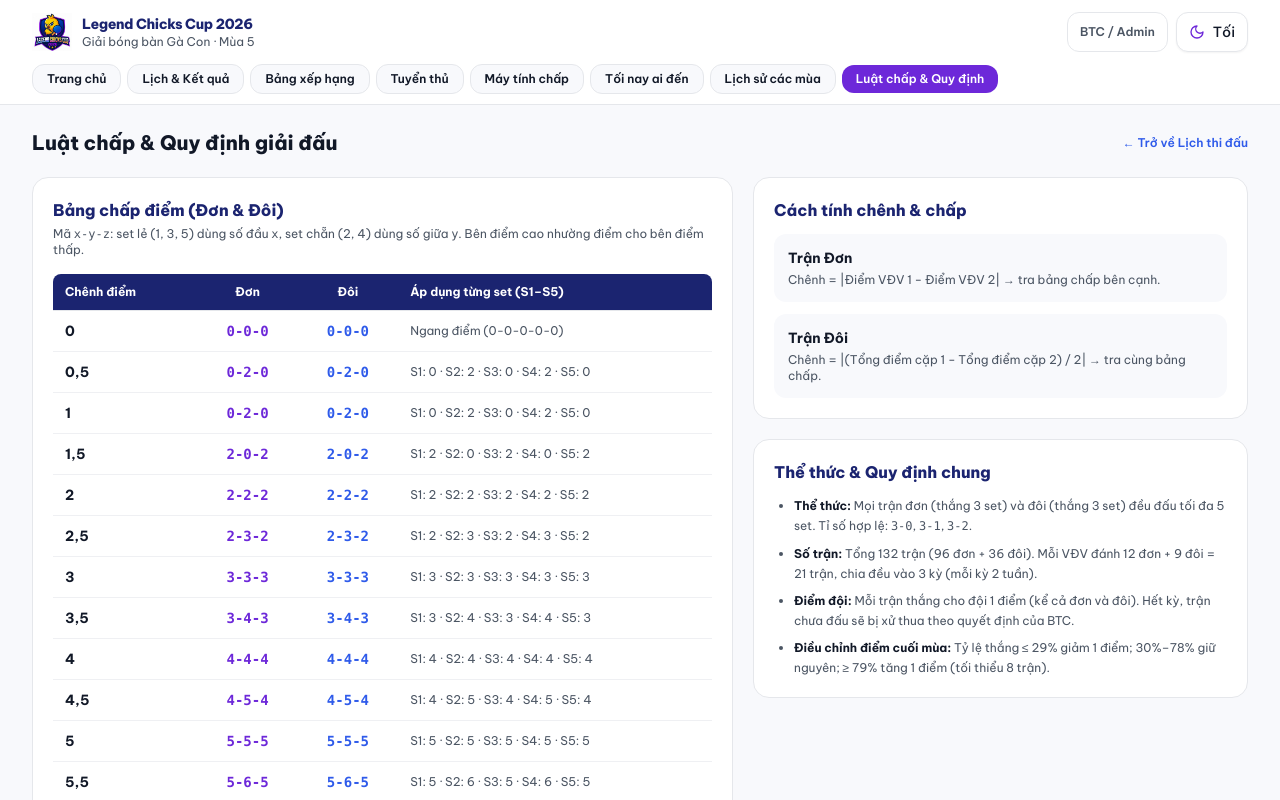
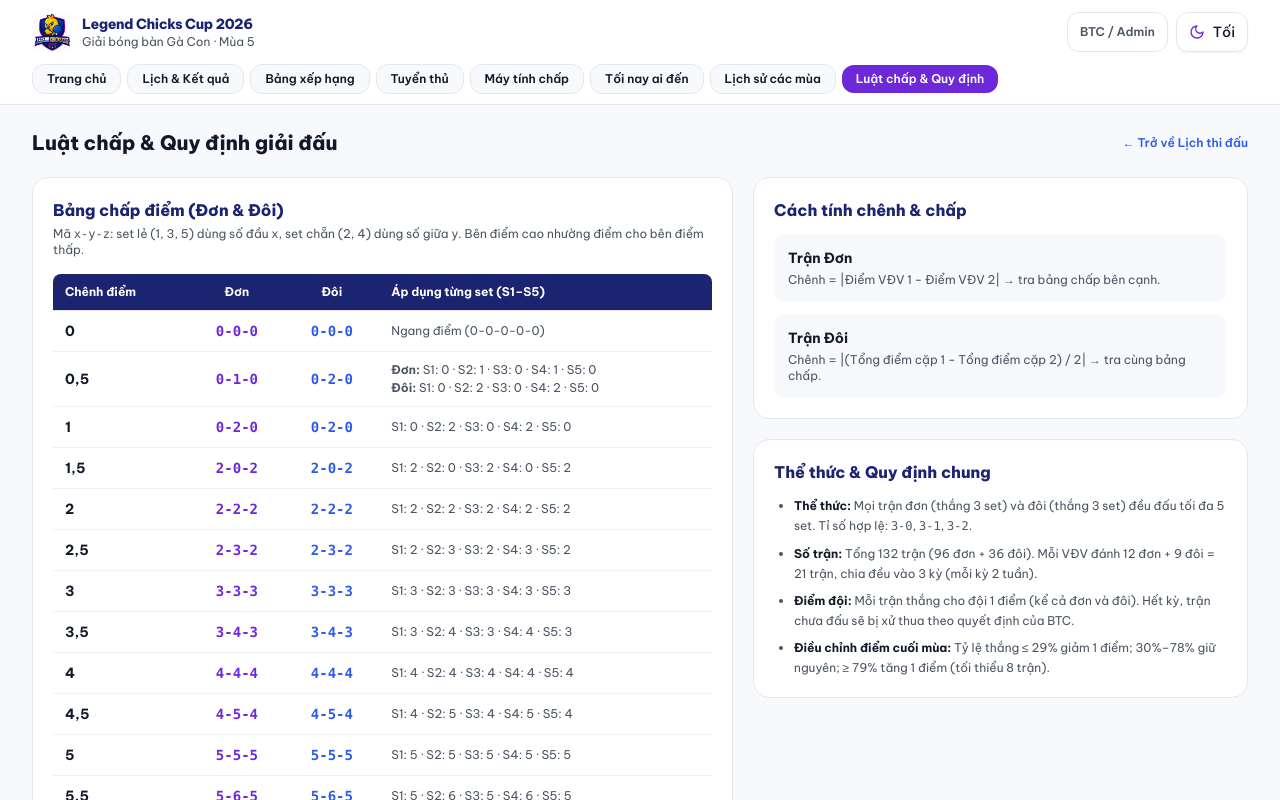
Before and after one commit to namaima1102-web/LCC-ATP-FINAL, a Next.js app: page /rules in a window 1280 px wide. Shown: the top 800 px of the page. Built offline with nearby package versions, Linux system fonts and the light colour scheme; no server answers; the database is empty.

Commit message:
chore(rules): chi doi muc chap 0.5 thanh 0-2-0 cho tran doi (don giu 0-1-0)

```diff
--- a/seed/season5.json
+++ b/seed/season5.json
@@ -34,7 +34,7 @@
   ],
   "handicap_rules": [
     { "diff": 0,   "singles": "0-0-0", "doubles": "0-0-0" },
-    { "diff": 0.5, "singles": "0-2-0", "doubles": "0-2-0" },
+    { "diff": 0.5, "singles": "0-1-0", "doubles": "0-2-0" },
     { "diff": 1,   "singles": "0-2-0", "doubles": "0-2-0" },
     { "diff": 1.5, "singles": "2-0-2", "doubles": "2-0-2" },
     { "diff": 2,   "singles": "2-2-2", "doubles": "2-2-2" },
--- a/src/app/rules/page.tsx
+++ b/src/app/rules/page.tsx
@@ -66,11 +66,17 @@ export default async function PublicRulesPage() {
                 </thead>
                 <tbody>
                   {rules.map((r) => {
-                    const sets = getHandicapBreakdown(
+                    const singlesSets = getHandicapBreakdown(
                       r.singlesCode,
                       5,
                       settings.handicap_pattern
                     );
+                    const doublesSets = getHandicapBreakdown(
+                      r.doublesCode,
+                      5,
+                      settings.handicap_pattern
+                    );
+                    const sameCode = r.singlesCode === r.doublesCode;
                     return (
                       <tr
                         key={r.diff}
@@ -86,9 +92,28 @@ export default async function PublicRulesPage() {
                           {r.doublesCode}
                         </td>
                         <td className="px-3 py-2.5 text-xs text-[var(--text-muted)]">
-                          {r.diff === 0
-                            ? "Ngang điểm (0-0-0-0-0)"
-                            : sets.map((s) => `S${s.setNo}: ${s.points}`).join(" · ")}
+                          {r.diff === 0 ? (
+                            "Ngang điểm (0-0-0-0-0)"
+                          ) : sameCode ? (
+                            singlesSets
+                              .map((s) => `S${s.setNo}: ${s.points}`)
+                              .join(" · ")
+                          ) : (
+                            <div className="flex flex-col gap-0.5">
+                              <span>
+                                <strong>Đơn:</strong>{" "}
+                                {singlesSets
+                                  .map((s) => `S${s.setNo}: ${s.points}`)
+                                  .join(" · ")}
+                              </span>
+                              <span>
+                                <strong>Đôi:</strong>{" "}
+                                {doublesSets
+                                  .map((s) => `S${s.setNo}: ${s.points}`)
+                                  .join(" · ")}
+                              </span>
+                            </div>
+                          )}
                         </td>
                       </tr>
                     );
```
